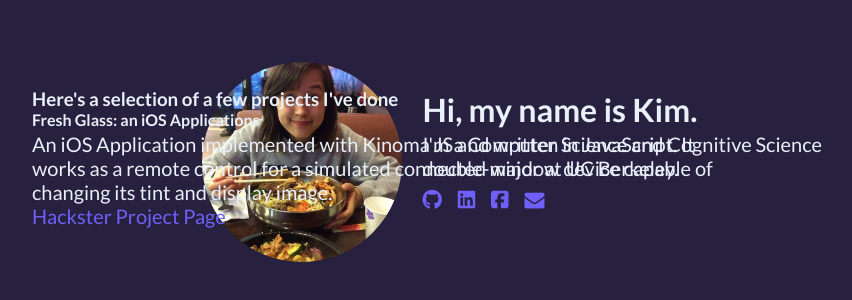
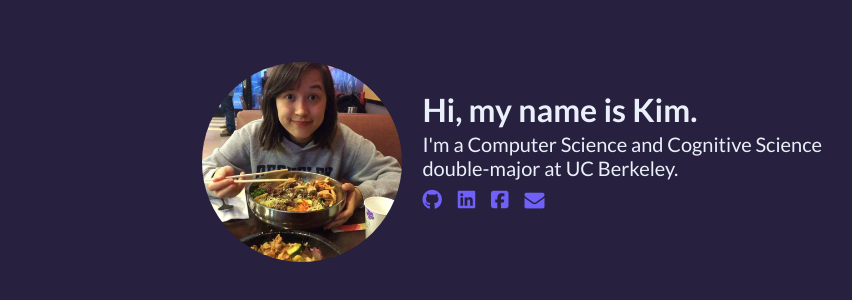
Before and after one commit to kimfairhurst/kimfairhurst.github.io, a plain HTML site: page index.html in a window 1280 px wide. Shown: the part 258-558 px from the top of the page, without its empty margins (148-1000 px from the left). Drawn offline with nearby package versions, Linux system fonts and the light colour scheme.

Commit message:
fullpage.js

```diff
--- a/assets/main.css
+++ b/assets/main.css
@@ -71,31 +71,6 @@ a {
   font-weight: 300;
 }
 
-.projects-container {
-  align-items: center;
-  display: flex;
-  flex-grow: 1;
-  justify-content: center;
-  align-items: center;
-  padding: 20px;
-  position: absolute;
-  width: 100%;
-  height: 100%;
-}
-
-.features {
-  max-width: 75%;
-}
-
-.specific-features {
-  max-width: 75%;
-}
-
-.specific-features p {
-  font-size: 20px;
-  font-weight: 300;
-}
-
 .contact {
   font-size: 20px;
   font-weight: 400;
--- a/index.html
+++ b/index.html
@@ -2,12 +2,16 @@
 <html lang="en">
   <head>
     <title>Kim Fairhurst</title>
-    <meta name="viewport" content="width=device-width">
     <link href="/assets/main.css" rel="stylesheet" type="text/css">
+    <link rel="stylesheet" type="text/css" href="jquery.fullPage.css" />
+    <script src="http://ajax.googleapis.com/ajax/libs/jquery/1.11.1/jquery.min.js"></script>
+    <script type="text/javascript" src="jquery.fullPage.js"></script>
     <!--Get font-awesome icons-->
     <link rel="stylesheet" href="http://cdnjs.cloudflare.com/ajax/libs/font-awesome/4.5.0/css/font-awesome.min.css">
   </head>
   <body>
+  <div id="fullpage">
+      <div class="section">
         <div class="intro-container">
           <div class="intro">
             <h1>
@@ -22,13 +26,6 @@
             </ul>
           </div>
         </div>
-    <div class="projects-container">
-      <div class="features">
-        <h3>Here's a selection of a few projects I've done</h3>
-        <div class="specific-features">
-          <h4>Fresh Glass: an iOS Applications</h4>
-          <p>An iOS Application implemented with Kinoma JS and written in JavaScript. It works as a remote control for a simulated connected window device capable of changing its tint and display image. </br><a href="https://www.hackster.io/team-fresh-glass/fresh-glass-1b5235?ref=user&ref_id=5398&offset=0" target="_blank">Hackster Project Page</a></br></p>
-        </div>
       </div>
   </div>
   </body>
```
Lines whose indentation alone changed are shown as unchanged.
